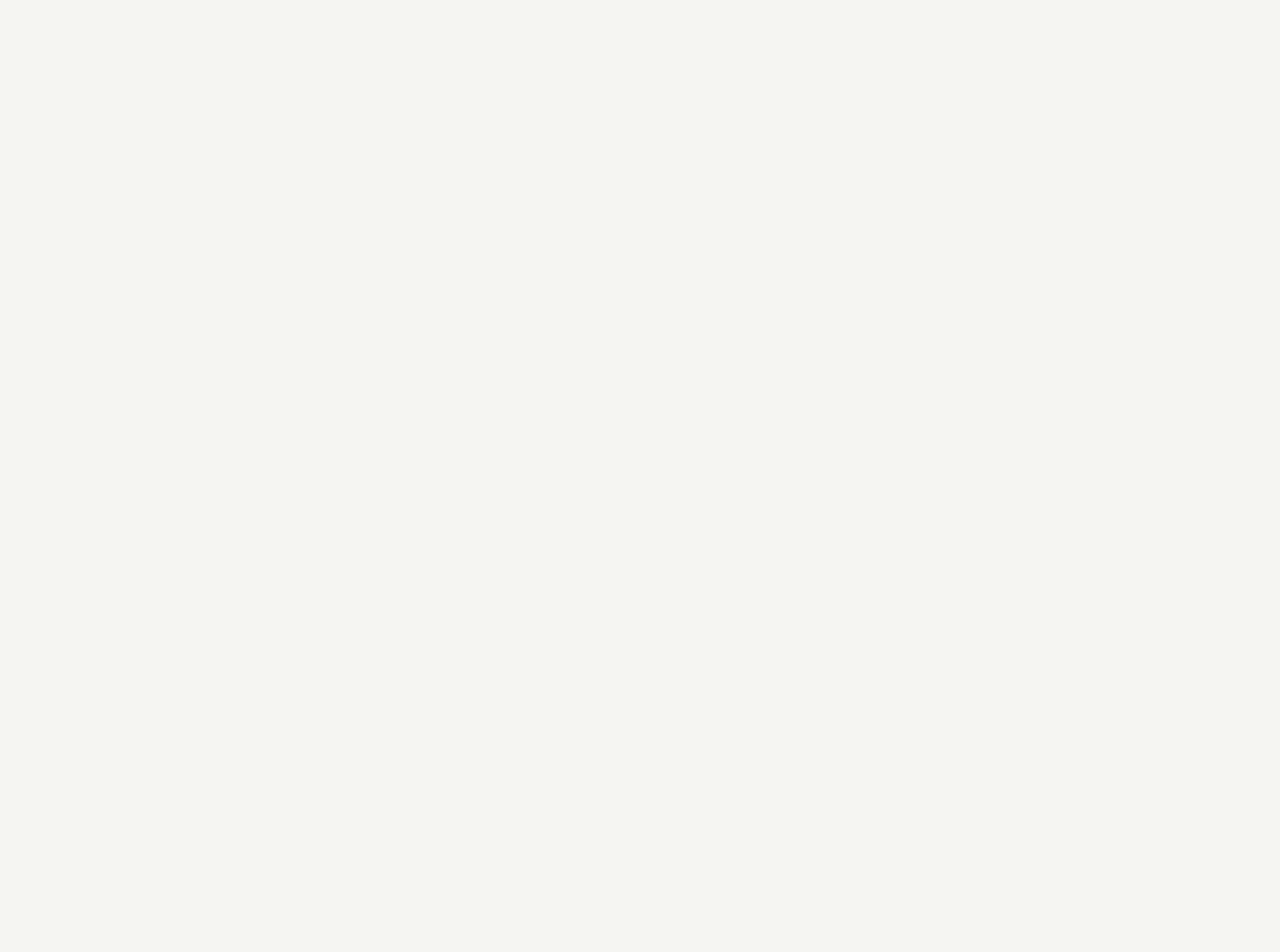
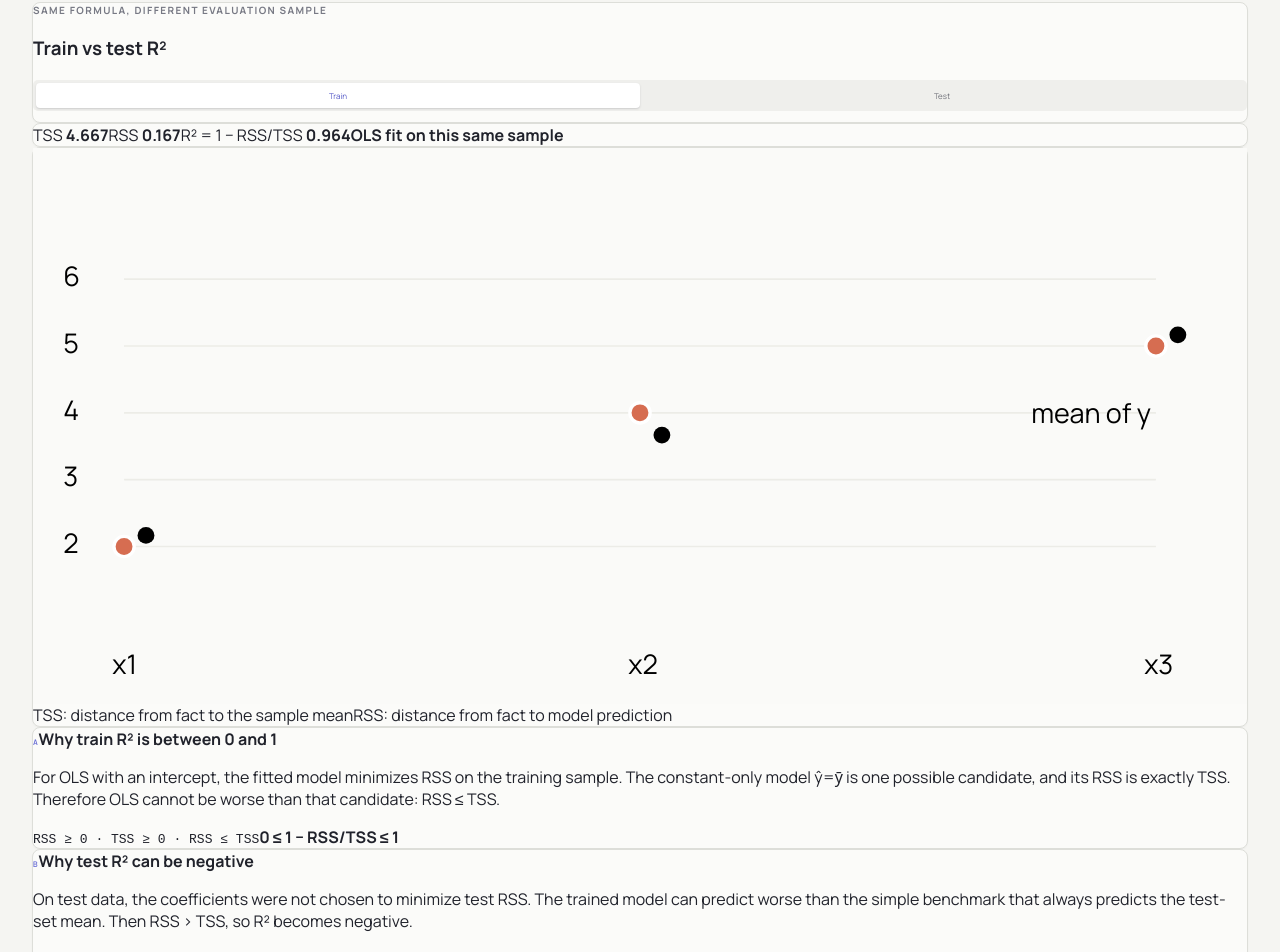
Before and after one commit to Alexander-768/analytics-tools, a React (Vite) app: page /#/machine-learning/gradient-descent in a window 1280 px wide. Shown: the part 2382-3334 px from the top of the page. Before the commit the page ends 2251 px from the top, so only its background shows below. Built offline with nearby package versions, Linux system fonts and the light colour scheme.

Commit message:
Add train vs test R2 explanation to ML regression

```diff
--- a/src/pages/GradientDescentMLPage.tsx
+++ b/src/pages/GradientDescentMLPage.tsx
@@ -116,6 +116,95 @@ function RegressionLoss3D({trajectory,currentStep}:{trajectory:RegStep[];current
   </div>;
 }
 
+
+
+function R2Comparison(){
+  const {t}=useLanguage();
+  const [mode,setMode]=useState<'train'|'test'>('train');
+
+  const train={
+    y:[2,4,5],
+    pred:[13/6,11/3,31/6],
+    mean:11/3
+  };
+  const test={
+    y:[4,5,6],
+    pred:[2,3,4],
+    mean:5
+  };
+  const d=mode==='train'?train:test;
+  const tss=d.y.reduce((sum,y)=>sum+(y-d.mean)**2,0);
+  const rss=d.y.reduce((sum,y,i)=>sum+(y-d.pred[i])**2,0);
+  const r2=1-rss/tss;
+
+  const W=720,H=330,P=54,ymin=1,ymax=6.6;
+  const sx=(i:number)=>P+i*(W-P*2)/(d.y.length-1);
+  const sy=(v:number)=>H-P-(v-ymin)/(ymax-ymin)*(H-P*2);
+
+  return <div className="r2-demo">
+    <div className="r2-toggle panel">
+      <div>
+        <span className="kicker">{t('Same formula, different evaluation sample')}</span>
+        <h3>{t('Train vs test R²')}</h3>
+      </div>
+      <div className="segmented">
+        <button className={mode==='train'?'active':''} onClick={()=>setMode('train')}>Train</button>
+        <button className={mode==='test'?'active':''} onClick={()=>setMode('test')}>Test</button>
+      </div>
+    </div>
+
+    <div className="r2-metrics panel">
+      <span>TSS <b>{tss.toFixed(3)}</b></span>
+      <span>RSS <b>{rss.toFixed(3)}</b></span>
+      <span>R² = 1 − RSS/TSS <b>{r2.toFixed(3)}</b></span>
+      <strong className={r2<0?'negative':''}>{mode==='train'?t('OLS fit on this same sample'):t('Model was fitted elsewhere')}</strong>
+    </div>
+
+    <section className="panel r2-visual">
+      <svg viewBox={`0 0 ${W} ${H}`}>
+        <rect width={W} height={H} className="gradient-bg"/>
+        {[2,3,4,5,6].map(v=><g key={v}><line x1={P} y1={sy(v)} x2={W-P} y2={sy(v)} className="gradient-grid"/><text x={18} y={sy(v)+4}>{v}</text></g>)}
+        <line x1={P} y1={sy(d.mean)} x2={W-P} y2={sy(d.mean)} className="r2-mean-line"/>
+        <text x={W-P-74} y={sy(d.mean)-7} className="r2-label">{t('mean of y')}</text>
+        {d.y.map((y,i)=><g key={i}>
+          <line x1={sx(i)} y1={sy(y)} x2={sx(i)} y2={sy(d.mean)} className="r2-tss-line"/>
+          <line x1={sx(i)+13} y1={sy(y)} x2={sx(i)+13} y2={sy(d.pred[i])} className="r2-rss-line"/>
+          <circle cx={sx(i)} cy={sy(y)} r="6" className="reg-data-point"/>
+          <circle cx={sx(i)+13} cy={sy(d.pred[i])} r="5" className="r2-pred-point"/>
+          <text x={sx(i)-7} y={H-18}>x{i+1}</text>
+        </g>)}
+      </svg>
+      <div className="r2-legend">
+        <span><i className="tss"></i>{t('TSS: distance from fact to the sample mean')}</span>
+        <span><i className="rss"></i>{t('RSS: distance from fact to model prediction')}</span>
+      </div>
+    </section>
+
+    <div className="r2-logic-grid">
+      <article className="panel">
+        <span className="gradient-step">A</span>
+        <b>{t('Why train R² is between 0 and 1')}</b>
+        <p>{t('For OLS with an intercept, the fitted model minimizes RSS on the training sample. The constant-only model ŷ=ȳ is one possible candidate, and its RSS is exactly TSS. Therefore OLS cannot be worse than that candidate: RSS ≤ TSS.')}</p>
+        <code>RSS ≥ 0 · TSS ≥ 0 · RSS ≤ TSS</code>
+        <strong>0 ≤ 1 − RSS/TSS ≤ 1</strong>
+      </article>
+      <article className="panel">
+        <span className="gradient-step">B</span>
+        <b>{t('Why test R² can be negative')}</b>
+        <p>{t('On test data, the coefficients were not chosen to minimize test RSS. The trained model can predict worse than the simple benchmark that always predicts the test-set mean. Then RSS > TSS, so R² becomes negative.')}</p>
+        <code>RSS &gt; TSS</code>
+        <strong>R² = 1 − RSS/TSS &lt; 0</strong>
+      </article>
+    </div>
+
+    <div className="r2-key panel">
+      <b>{t('The important distinction')}</b>
+      <p>{t('This is not really “econometrics R² versus ML R²”. The formula is the same. The difference is in-sample fitting versus out-of-sample evaluation. Train R² for ordinary OLS with an intercept is still bounded below by 0; test R² is not.')}</p>
+      <p>{t('The upper bound 1 remains in both cases because RSS cannot be negative. The best possible case is RSS=0, which gives R²=1.')}</p>
+    </div>
+  </div>;
+}
+
 export function GradientDescentMLPage(){
   const {t}=useLanguage();
   const [lr,setLr]=useState(.1);
@@ -183,5 +272,12 @@ export function GradientDescentMLPage(){
         <div className="reg-loss-formulas"><div><span>{t('Model')}</span><code>ŷᵢ=b₀+b₁xᵢ</code></div><div><span>{t('Loss')}</span><code>L(b₀,b₁)=(1/n)Σ[yᵢ−(b₀+b₁xᵢ)]²</code></div></div>
       </section>
     </section>
+
+
+    <section className="r2-section">
+      <div className="deriv-core-banner r2-banner"><span>{t('Model quality')}</span><strong>R²</strong><p>{t('Why it is naturally bounded on the training sample, but can become negative on unseen data.')}</p></div>
+      <div className="deriv-combo-head"><span className="limit-index">03</span><h2>{t('Why R² behaves differently on train and test')}</h2><p>{t('Start from the same definition: R²=1−RSS/TSS. The whole story comes down to whether we are guaranteed that RSS≤TSS on the sample where we evaluate the model.')}</p></div>
+      <R2Comparison/>
+    </section>
   </main>;
 }
```
